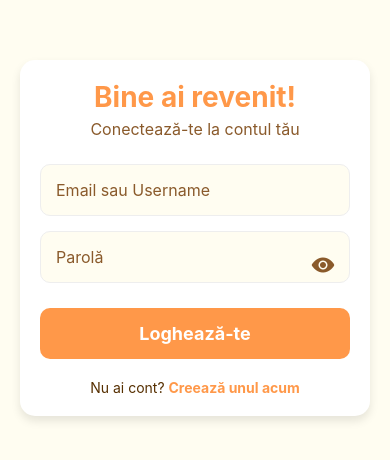
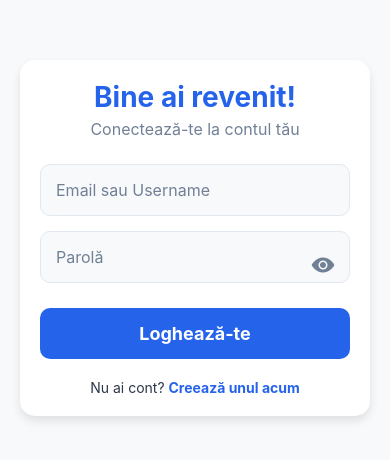
Before and after one commit to costinghiujan/daily-quotes, a React Native app in the folder frontend/: screen /Home in a window 390 px wide. Shown: the part 184-644 px from the top of the page. Built offline with nearby package versions, Linux system fonts and the light colour scheme; what expo-notifications would draw is missing.

Commit message:
fix(backend): updated color theme

```diff
--- a/frontend/src/theme/colors.ts
+++ b/frontend/src/theme/colors.ts
@@ -14,33 +14,33 @@ export type ThemeColors = {
 };
 
 export const lightTheme: ThemeColors = {
-  background: '#FFFDF1',
+  background: '#F8F9FA',
   card: '#FFFFFF',
-  primary: '#ff9849',
-  secondary: '#FFCE99',
-  textDark: '#562F00',
-  textLight: '#8A5A2B',
+  primary: '#2563EB',
+  secondary: '#38BDF8',
+  textDark: '#2D3748',
+  textLight: '#718096',
   white: '#FFFFFF',
-  error: '#D32F2F',
-  errorBg: '#FFEBEB',
-  success: '#33cc33',
-  gray: '#e0e0e0',
-  border: '#eeeeee',
+  error: '#EF4444',
+  errorBg: '#FEE2E2',
+  success: '#10B981',
+  gray: '#CBD5E1',
+  border: '#E2E8F0',
 };
 
 export const darkTheme: ThemeColors = {
-  background: '#121212',
-  card: '#1E1E1E',
-  primary: '#ff9849',
-  secondary: '#8a5a2b',
-  textDark: '#FFFFFF',
-  textLight: '#B0B0B0',
+  background: '#0F172A',
+  card: '#1E293B',
+  primary: '#3B82F6',
+  secondary: '#38BDF8',
+  textDark: '#F1F5F9',
+  textLight: '#94A3B8',
   white: '#FFFFFF',
-  error: '#FF6B6B',
-  errorBg: '#4A1C1C',
-  success: '#4CAF50',
-  gray: '#424242',
-  border: '#2C2C2C',
+  error: '#F87171',
+  errorBg: '#450A0A',
+  success: '#34D399',
+  gray: '#475569',
+  border: '#334155',
 };
 
 export const colors = lightTheme;
```
